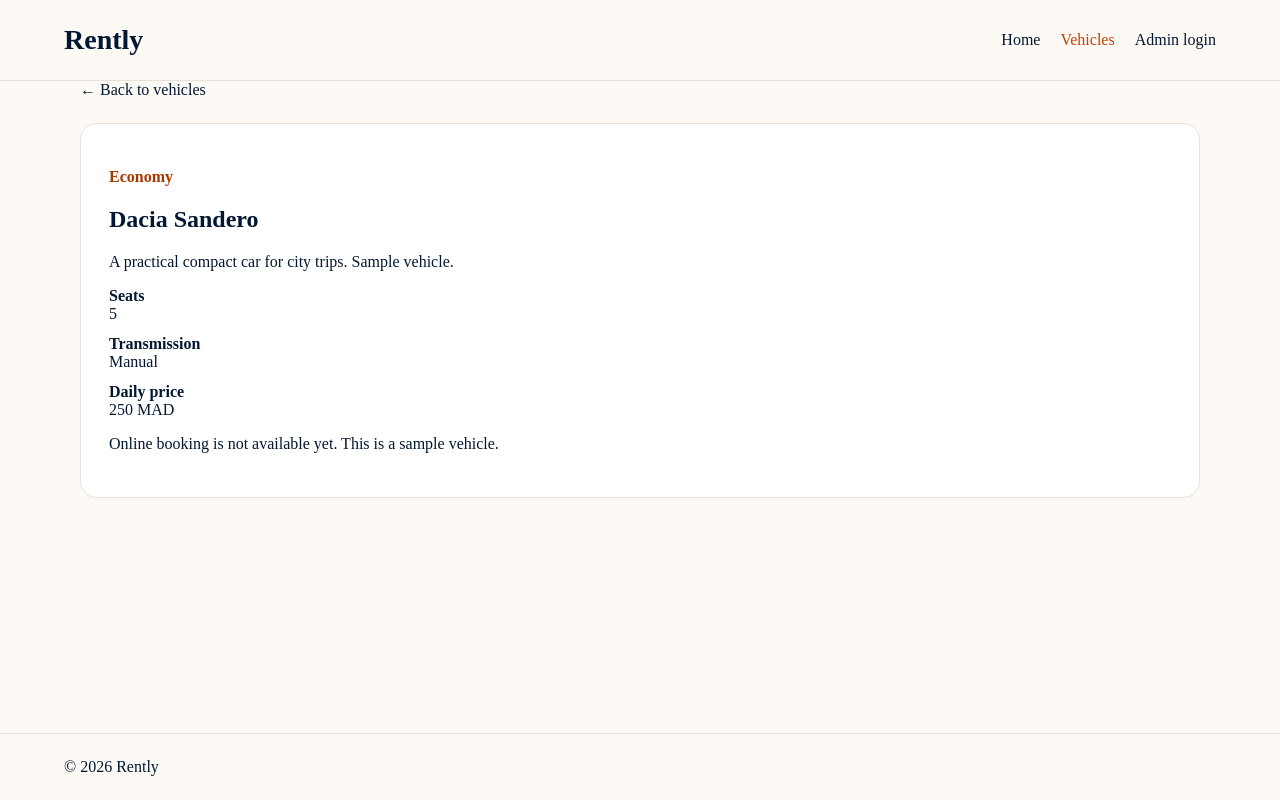
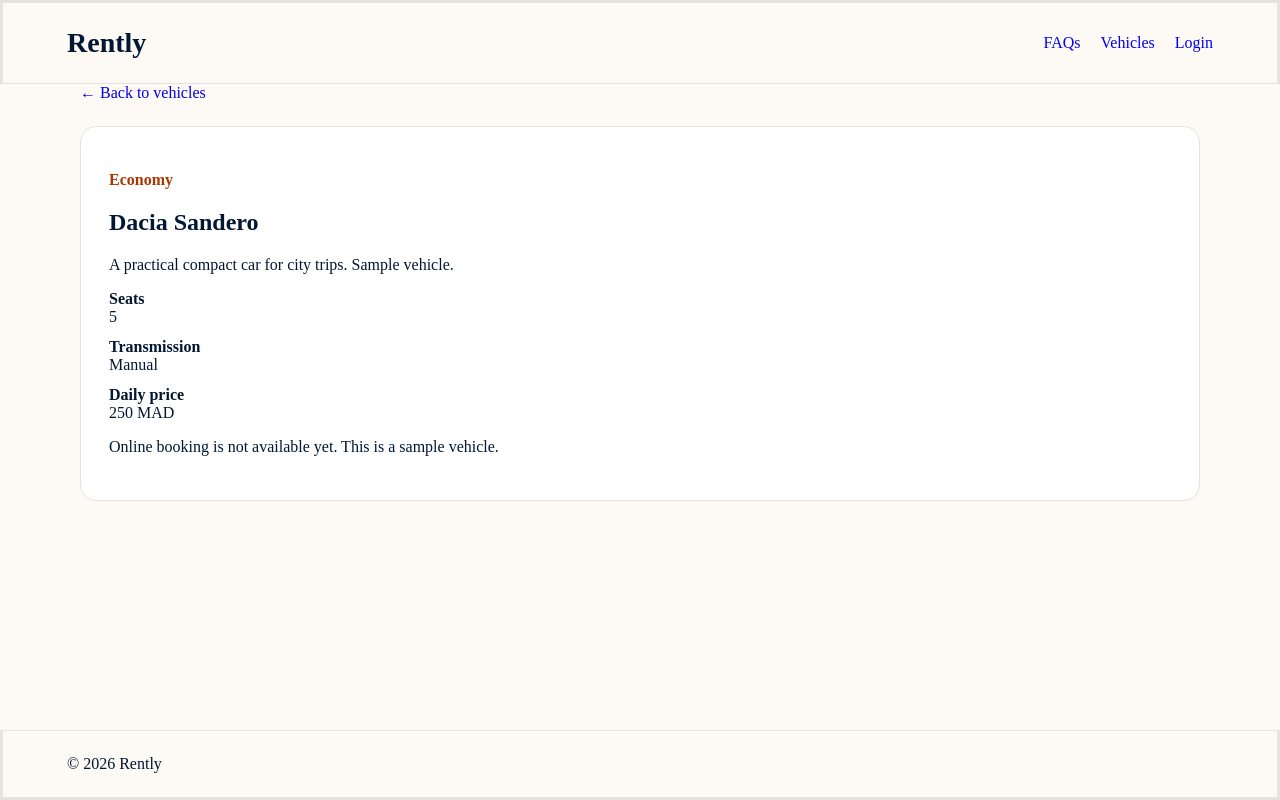
Before and after one commit to ZainabErrossafi/CarRental, a React (Vite) app in the folder frontend/: page /vehicles/1 in a window 1280 px wide. Built offline with nearby package versions, Linux system fonts and the light colour scheme; no server answers.

Commit message:
add nav menu

```diff
--- a/frontend/package.json
+++ b/frontend/package.json
@@ -23,7 +23,9 @@
     "react-router-dom": "^7.18.4"
   },
   "devDependencies": {
+    "@tailwindcss/vite": "^4.3.3",
     "@vitejs/plugin-react": "^6.1.1",
+    "tailwindcss": "^4.3.3",
     "vite": "^8.3.1"
   }
 }
--- a/frontend/src/App.jsx
+++ b/frontend/src/App.jsx
@@ -23,7 +23,7 @@ import ClientLayout from "./pages/client/ClientLayout.jsx";
 import ClientHome from "./pages/client/Clienthome.jsx";
 import ClientVehicles from "./pages/client/ClientVehicles.jsx";
 import ClientVehicleDetails from "./pages/client/ClientVehicleDetails.jsx";
-
+import ClientFaqs from "./pages/client/ClientFaqs.jsx";
 
 export default function App() {
   return (
@@ -35,6 +35,7 @@ export default function App() {
       <Route path="/verify-email" element={<AdminVerifyEmail />} />
       <Route path="/" element={<ClientLayout />}>
         <Route index element={<ClientHome />} />
+        <Route path="faqs" element={<ClientFaqs />} />
         <Route path="vehicles" element={<ClientVehicles />} />
         <Route path="vehicles/:id" element={<ClientVehicleDetails />} />
       </Route>
--- a/frontend/src/components/client/ClientFooter.jsx
+++ b/frontend/src/components/client/ClientFooter.jsx
@@ -1,3 +1,3 @@
 export default function ClientFooter() {
-  return <footer className="client-footer">© {new Date().getFullYear()} Rently</footer>;
+  return <footer className="tw:border-t tw:border-solid tw:border-[#e8e2de] tw:px-[5vw] tw:py-6">© {new Date().getFullYear()} Rently</footer>;
 }
--- a/frontend/src/components/client/ClientHeader.jsx
+++ b/frontend/src/components/client/ClientHeader.jsx
@@ -2,12 +2,12 @@ import { NavLink } from "react-router-dom";
 
 export default function ClientHeader() {
   return (
-    <header className="client-header">
-      <NavLink className="client-brand" to="/">Rently</NavLink>
-      <nav aria-label="Main navigation">
-        <NavLink to="/" end>Home</NavLink>
+    <header className="tw:flex tw:flex-col tw:items-start tw:justify-between tw:gap-6 tw:border-b tw:border-solid tw:border-[#e8e2de] tw:px-[5vw] tw:py-6 tw:sm:flex-row tw:sm:items-center">
+      <NavLink className="tw:text-[28px] tw:font-extrabold tw:text-inherit" to="/">Rently</NavLink>
+      <nav className="tw:flex tw:flex-wrap tw:gap-5" aria-label="Main navigation">
+        <NavLink to="/faqs">FAQs</NavLink>
         <NavLink to="/vehicles">Vehicles</NavLink>
-        <NavLink to="/login">Admin login</NavLink>
+        <NavLink to="/login">Login</NavLink>
       </nav>
     </header>
   );
--- a/frontend/src/components/client/VehicleCard.jsx
+++ b/frontend/src/components/client/VehicleCard.jsx
@@ -2,12 +2,12 @@ import { Link } from "react-router-dom";
 
 export default function VehicleCard({ vehicle }) {
   return (
-    <article className="client-card">
-      <p className="client-eyebrow">{vehicle.category}</p>
+    <article className="tw:rounded-2xl tw:border tw:border-solid tw:border-[#e8e2de] tw:bg-white tw:p-7">
+      <p className="tw:font-semibold tw:text-[#a73700]">{vehicle.category}</p>
       <h3>{vehicle.name}</h3>
       <p>{vehicle.seats} seats · {vehicle.transmission}</p>
       <p><strong>{vehicle.pricePerDay} MAD</strong> / day</p>
-      <Link className="client-button" to={`/vehicles/${vehicle.id}`}>View vehicle</Link>
+      <Link className="tw:mt-3 tw:inline-block tw:rounded-lg tw:bg-[#021731] tw:px-5 tw:py-3 tw:text-white" to={`/vehicles/${vehicle.id}`}>View vehicle</Link>
     </article>
   );
 }
--- /dev/null
+++ b/frontend/src/pages/client/ClientFaqs.jsx
@@ -0,0 +1,8 @@
+export default function ClientFaqs() {
+  return (
+    <section className="tw:py-10">
+      <h1 className="tw:text-3xl tw:font-bold">FAQs</h1>
+      <p className="tw:mt-4">Find answers to common rental questions.</p>
+    </section>
+  );
+}
--- a/frontend/src/pages/client/ClientLayout.jsx
+++ b/frontend/src/pages/client/ClientLayout.jsx
@@ -5,9 +5,9 @@ import "../../styles/client.css";
 
 export default function ClientLayout() {
   return (
-    <div className="client-app">
+    <div className="tw:flex tw:min-h-screen tw:flex-col tw:bg-[#fdfaf5] tw:text-[#021731] tw:[&_a]:no-underline">
       <ClientHeader />
-      <main className="client-main"><Outlet /></main>
+      <main className="tw:mx-auto tw:w-[90%] tw:max-w-[1120px] tw:flex-1 tw:pb-12"><Outlet /></main>
       <ClientFooter />
     </div>
   );
--- a/frontend/src/pages/client/ClientVehicleDetails.jsx
+++ b/frontend/src/pages/client/ClientVehicleDetails.jsx
@@ -12,8 +12,8 @@ export default function ClientVehicleDetails() {
   return (
     <section>
       <Link to="/vehicles">← Back to vehicles</Link>
-      <div className="client-card client-detail">
-        <p className="client-eyebrow">{vehicle.category}</p>
+      <div className="tw:rounded-2xl tw:border tw:border-solid tw:border-[#e8e2de] tw:bg-white tw:p-7 tw:mt-6 tw:[&_dt]:mt-3 tw:[&_dt]:font-semibold tw:[&_dd]:ml-0">
+        <p className="tw:font-semibold tw:text-[#a73700]">{vehicle.category}</p>
         <h1>{vehicle.name}</h1>
         <p>{vehicle.description}</p>
         <dl>
--- a/frontend/src/pages/client/ClientVehicles.jsx
+++ b/frontend/src/pages/client/ClientVehicles.jsx
@@ -11,12 +11,12 @@ export default function ClientVehicles() {
   return (
     <section>
       <h1>Our vehicles</h1>
-      <label className="client-search" htmlFor="vehicle-search">
+      <label className="tw:grid tw:max-w-[400px] tw:gap-2" htmlFor="vehicle-search">
         Search by name
-        <input id="vehicle-search" type="search" value={search} onChange={(event) => setSearch(event.target.value)} placeholder="Try Dacia or Renault" />
+        <input className="tw:rounded-lg tw:border tw:border-solid tw:border-[#897973] tw:p-3 tw:[font:inherit]" id="vehicle-search" type="search" value={search} onChange={(event) => setSearch(event.target.value)} placeholder="Try Dacia or Renault" />
       </label>
       <p role="status">{filteredVehicles.length} vehicles found</p>
-      <div className="client-grid">
+      <div className="tw:grid tw:grid-cols-[repeat(auto-fit,minmax(min(260px,100%),1fr))] tw:gap-6">
         {filteredVehicles.map((vehicle) => <VehicleCard key={vehicle.id} vehicle={vehicle} />)}
       </div>
       {filteredVehicles.length === 0 && <p>No vehicles match. Try another name.</p>}
--- a/frontend/src/styles/client.css
+++ b/frontend/src/styles/client.css
@@ -1,20 +1,6 @@
-.client-app { min-height: 100vh; display: flex; flex-direction: column; background: #fdfaf5; color: #021731; }
-.client-header { display: flex; justify-content: space-between; align-items: center; gap: 24px; padding: 24px max(5vw, 20px); border-bottom: 1px solid #e8e2de; }
-.client-brand { font-size: 28px; font-weight: 800; }
-.client-app a { color: inherit; text-decoration: none; }
-.client-header nav { display: flex; flex-wrap: wrap; gap: 20px; }
-.client-header nav a.active { color: #c83e00; }
-.client-main { width: min(1120px, 90%); margin: 0 auto; flex: 1; padding-bottom: 48px; }
-.client-hero { padding: 80px 0; max-width: 720px; }
-.client-hero h1 { font-size: clamp(36px, 6vw, 64px); line-height: 1.1; margin: 16px 0; }
-.client-eyebrow { color: #a73700; font-weight: 600; }
-.client-app .client-button { display: inline-block; background: #021731; color: white; padding: 12px 20px; border-radius: 8px; margin-top: 12px; }
-.client-grid { display: grid; grid-template-columns: repeat(auto-fit, minmax(min(260px, 100%), 1fr)); gap: 24px; }
-.client-card { background: white; padding: 28px; border: 1px solid #e8e2de; border-radius: 16px; }
-.client-search { display: grid; gap: 8px; max-width: 400px; }
-.client-search input { padding: 12px; border: 1px solid #897973; border-radius: 8px; font: inherit; }
-.client-detail { margin-top: 24px; }
-.client-detail dt { font-weight: 600; margin-top: 12px; }
-.client-detail dd { margin-left: 0; }
-.client-footer { padding: 24px 5vw; border-top: 1px solid #e8e2de; }
-@media (max-width: 540px) { .client-header { align-items: flex-start; flex-direction: column; } }
+/* Prefixed utilities only: omit Preflight to preserve existing admin styles. */
+@layer theme, base, components, utilities;
+@import "tailwindcss/theme.css" layer(theme) prefix(tw);
+@import "tailwindcss/utilities.css" layer(utilities) important source(none);
+@source "../components/client";
+@source "../pages/client";
--- a/frontend/vite.config.js
+++ b/frontend/vite.config.js
@@ -1,11 +1,12 @@
 import { defineConfig } from "vite";
 import react from "@vitejs/plugin-react";
+import tailwindcss from "@tailwindcss/vite";
 import { fileURLToPath } from "node:url";
 
 const proxy = Object.fromEntries(["/api", "/media"].map((path) => [path, { target: "http://127.0.0.1:8000", changeOrigin: true }]));
 
 export default defineConfig({
-  plugins: [react()],
+  plugins: [react(), tailwindcss()],
   envDir: fileURLToPath(new URL("../", import.meta.url)),
   server: { port: 5173, proxy },
   preview: { proxy },
```
Also changed, not shown: frontend/src/pages/client/Clienthome.jsx (+5 -5 lines), 1 other file (tests, documents, lock files or other folders).
